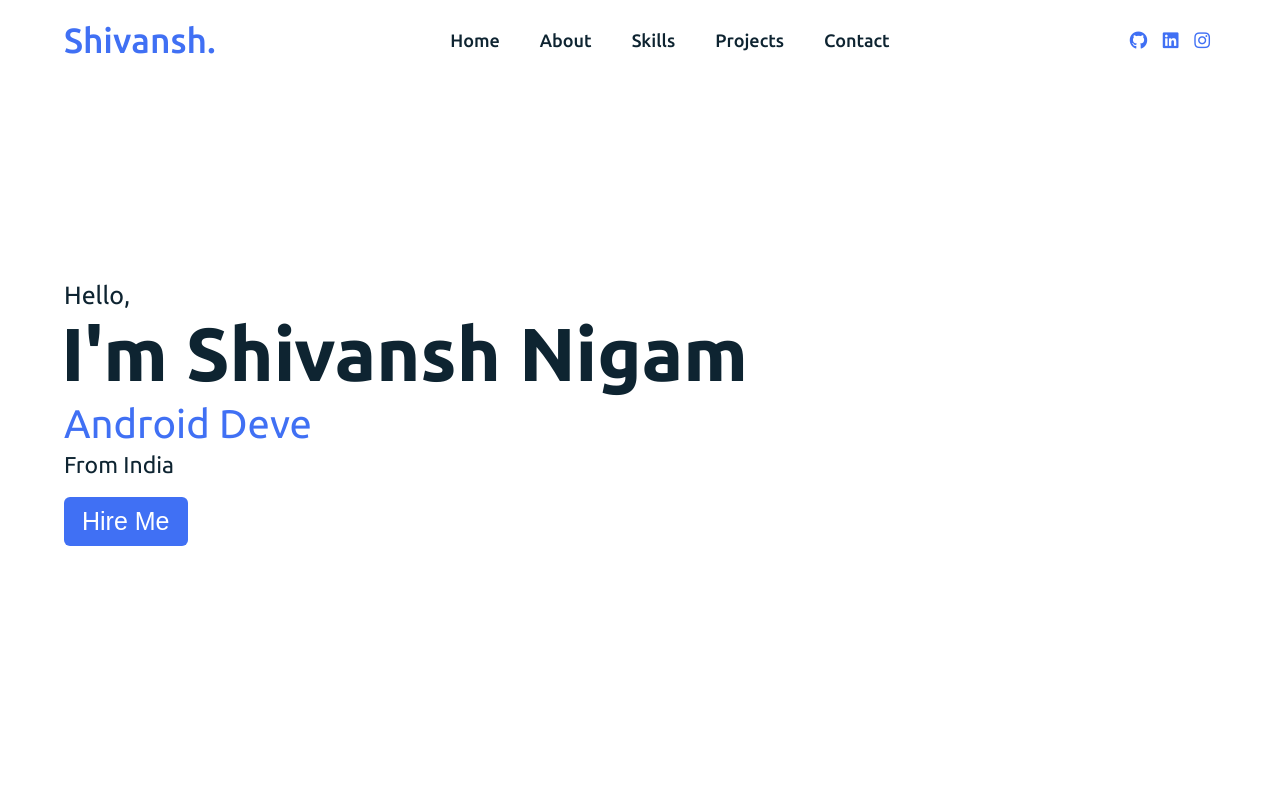
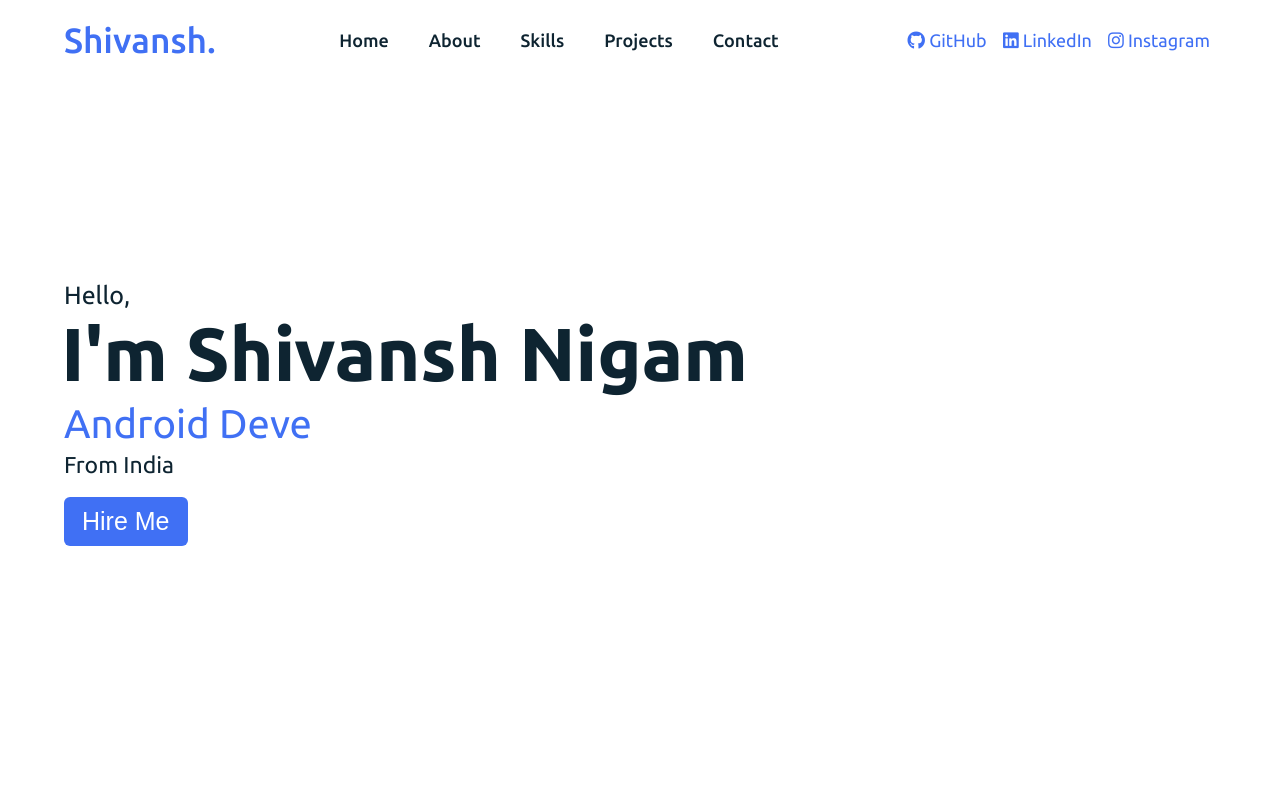
Before and after one commit to nigamman/myPortfolio, a plain HTML site: page index.html in a window 1280 px wide. Shown: the top 800 px of the page. Drawn offline with nearby package versions, Linux system fonts and the light colour scheme.

Commit message:
Update index.html

```diff
--- a/index.html
+++ b/index.html
@@ -31,11 +31,19 @@
         </div>
       </ul>
       <div class="media-icons">
-        <a href="https://github.com/nigamman" target="_blank" class="fab fa-github"></a>
-        <a href="https://www.linkedin.com/in/shivansh-nigam-0a3658286/" target="_blank"><i class="fab fa-linkedin"></i></a>
-        <a href="https://www.instagram.com/nigamman/" target="_blank"><i class="fab fa-instagram"></i></a>
-    </div>
-
+        <a href="https://github.com/nigamman" target="_blank">
+          <i class="fab fa-github"></i>
+          <span class="icon-name">GitHub</span>
+        </a>
+        <a href="https://www.linkedin.com/in/shivansh-nigam-0a3658286/" target="_blank">
+          <i class="fab fa-linkedin"></i>
+          <span class="icon-name">LinkedIn</span>
+        </a>
+        <a href="https://www.instagram.com/nigamman/" target="_blank">
+          <i class="fab fa-instagram"></i>
+          <span class="icon-name">Instagram</span>
+        </a>
+      </div>
     <div class="menu-btn">
       <i class="fas fa-bars"></i>
     </div>
@@ -51,10 +59,12 @@
         <div class="text-four">From India</div>
       </div>
       <div class="button">
-        <button>Hire Me</button>
+        <a href="mailto:nigamman20@gmail.com?subject=Let's%20Discuss%20a%20Project!">
+          <button>Hire Me</button>
+        </a>
       </div>
     </div>
-  </section>
+</section>
   <!-- About Section Start -->
   <section class="about" id="about">
     <div class="content">
@@ -121,8 +131,8 @@
         </div>
       </div>
       <div class="skill-card">
-        <img src="icons/andriodStudio-icon.png" alt="AndroidStudio">
-        <h3>Android Studio</h3>
+        <img src="icons/dsa-icon.png" alt="AndroidStudio">
+        <h3>Data Structures & Algo</h3>
         <div class="progress-bar">
           <div class="progress" data-progress="80%"></div>
         </div>
```
